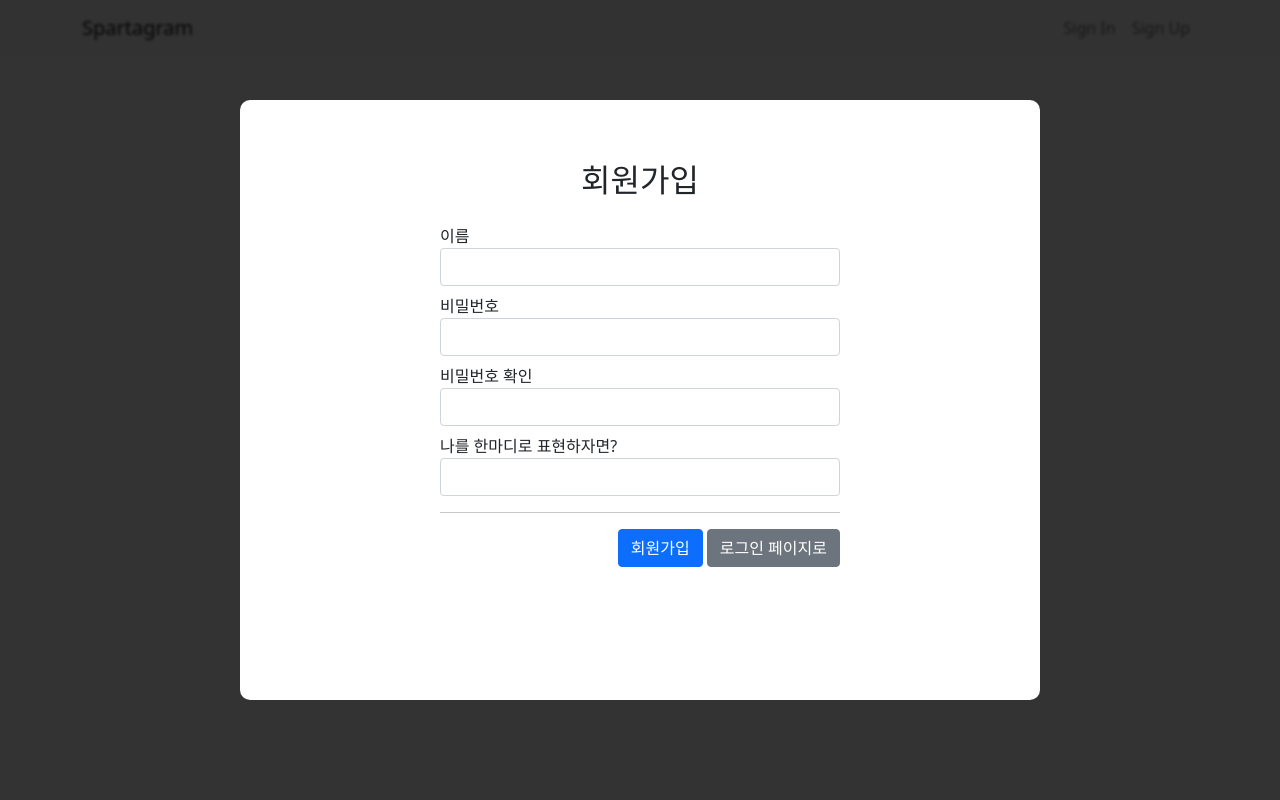
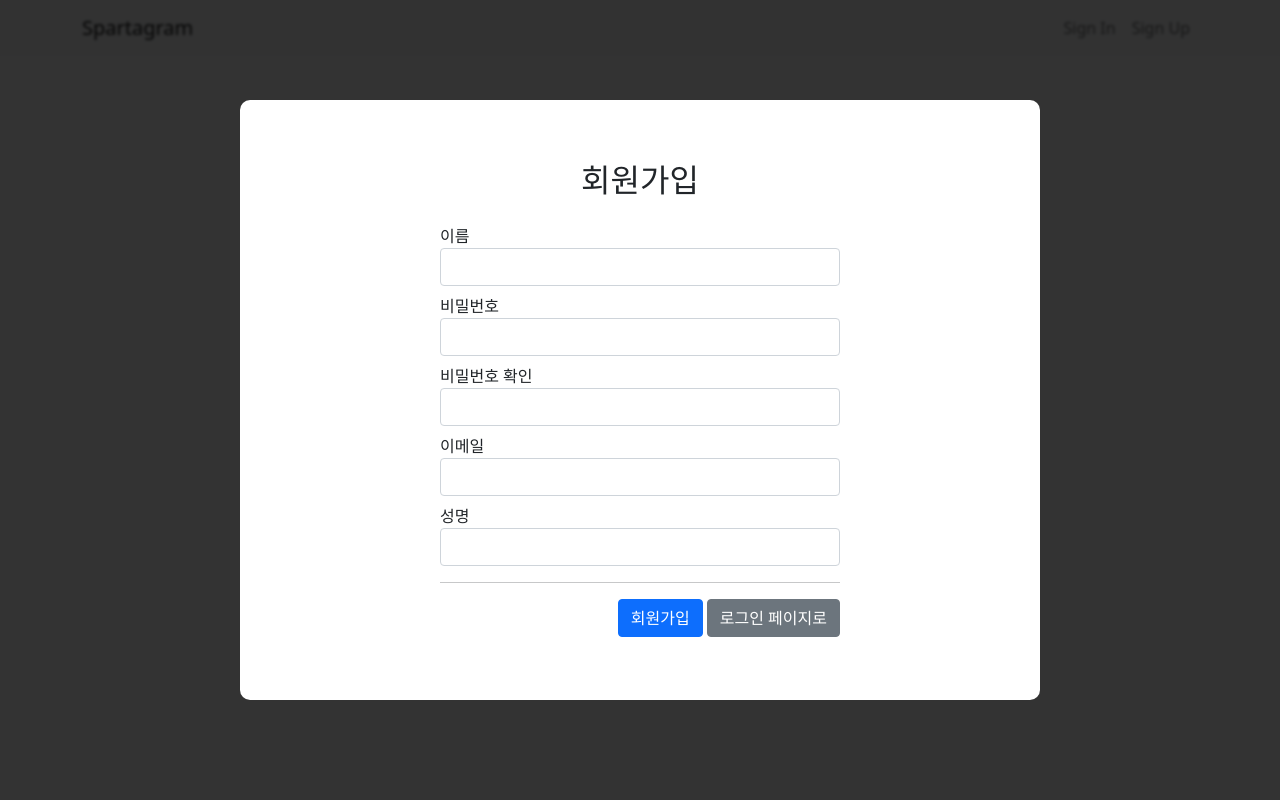
Before and after one commit to jihyun-cho-0/spartagram, a Django app: page /sign-up/ in a window 1280 px wide. Run offline with Django 4.2, Linux system fonts and the light colour scheme; some libraries are stand-ins or nearby versions.

Commit message:
수정 - 회원가입/로그인 기능
1. 회원가입 페이지
- bio 항목 삭제
- email 항목 추가

2. 수정  user/views.py
- email 검증
- email 검증 실패 시 오류 메시지 출

```diff
--- a/templates/user/signup.html
+++ b/templates/user/signup.html
@@ -24,8 +24,12 @@
                             <input type="password" class="form-control" id="password2" name="password2">
                         </div>
                         <div class="form-group mt-2 mb-2">
-                            <label for="bio">나를 한마디로 표현하자면?</label>
-                            <input type="text" class="form-control" id="bio" name="bio">
+                            <label for="email">이메일</label>
+                            <input type="text" class="form-control" id="email" name="email">
+                        </div>
+                        <div class="form-group mt-2 mb-2">
+                            <label for="author_name">성명</label>
+                            <input type="text" class="form-control" id="author_name" name="author_name">
                         </div>
                         <hr>
                         {% if error %}
--- a/user/admin.py
+++ b/user/admin.py
@@ -1,5 +1,5 @@
 from django.contrib import admin
-from .models import UserModel
+from user.models import UserModel
 
 # Register your models here.
 admin.site.register(UserModel) # 이 코드가 나의 UserModel을 Admin에 추가 해 줍니다
--- a/user/models.py
+++ b/user/models.py
@@ -1,4 +1,5 @@
 # user/models.py
+from unittest.util import _MAX_LENGTH
 from django.db import models
 from django.contrib.auth.models import AbstractUser
 from django.conf import settings
@@ -8,5 +9,7 @@ class UserModel(AbstractUser):
     class Meta:
         db_table = "my_user"
 
-    bio = models.CharField(max_length=256, default='')
+    author_name = models.CharField(max_length=10, default='')
+    bio = models.CharField(max_length=100, default='')
     follow = models.ManyToManyField(settings.AUTH_USER_MODEL, related_name='followee')
+    updated_at = models.DateTimeField(auto_now=True)
--- a/user/views.py
+++ b/user/views.py
@@ -1,9 +1,11 @@
+import email
 from django.shortcuts import render, redirect
 from .models import UserModel
 from django.http import HttpResponse
 from django.contrib.auth import get_user_model  # 사용자가 있는지 검사하는 함수
 from django.contrib import auth  # 사용자 auth 기능
 from django.contrib.auth.decorators import login_required
+import re # 정규표현식 모듈
 
 
 # Create your views here.
@@ -19,7 +21,9 @@ def sign_up_view(request):
         username = request.POST.get('username', '')
         password = request.POST.get('password', '')
         password2 = request.POST.get('password2', '')
-        bio = request.POST.get('bio', '')
+        email = request.POST.get('email', '')
+        author_name = request.POST.get('author_name', '')
+
 
         if password != password2:
             return render(request, 'user/signup.html', {'error': '패스워드를 확인 해 주세요!'})
@@ -31,8 +35,17 @@ def sign_up_view(request):
             if exist_user:
                 return render(request, 'user/signup.html',
                               {'error': '사용자가 이미 존재합니다.'})  # 중복이름 있으니 로그인페이지 다시 띄움, 경고메세지도 넣음 좋을듯
-            else:
-                UserModel.objects.create_user(username=username, password=password, bio=bio)
+
+            # 이메일 유효성 검사
+            if email != '':
+                email_regex = re.compile('^[a-zA-Z0-9+-_.]+@[a-zA-Z0-9-]+\.[a-zA-Z0-9-.]+$') # 정규표현식 컴파일
+                email_validation = email_regex.match(email)
+
+                if email_validation == None:
+                    return render(request, 'user/signup.html',
+                                {'error': '이메일 형식이 아닙니다.'})
+
+                UserModel.objects.create_user(username=username, password=password, email=email, author_name=author_name)
                 return redirect('/sign-in')  # 회원가입이 완료되었으므로 로그인 페이지로 이동
 
 
```
